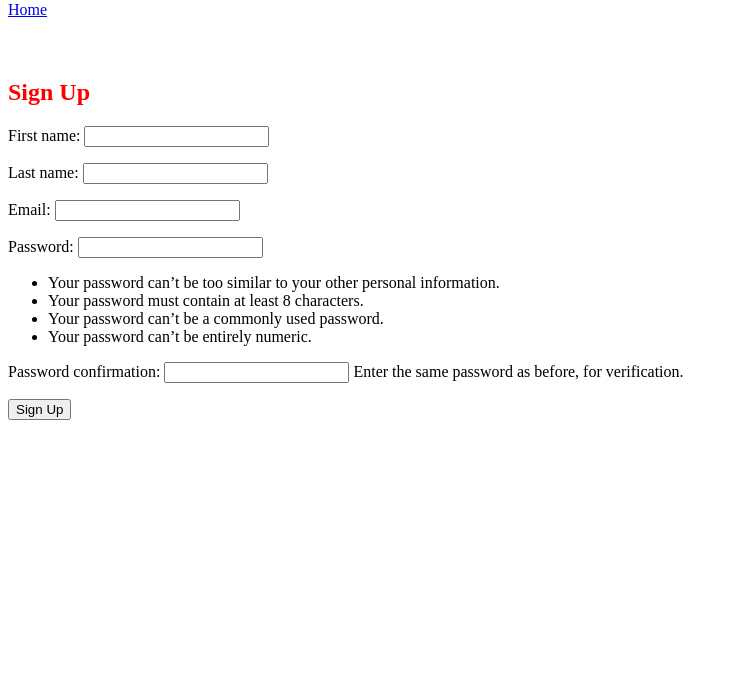
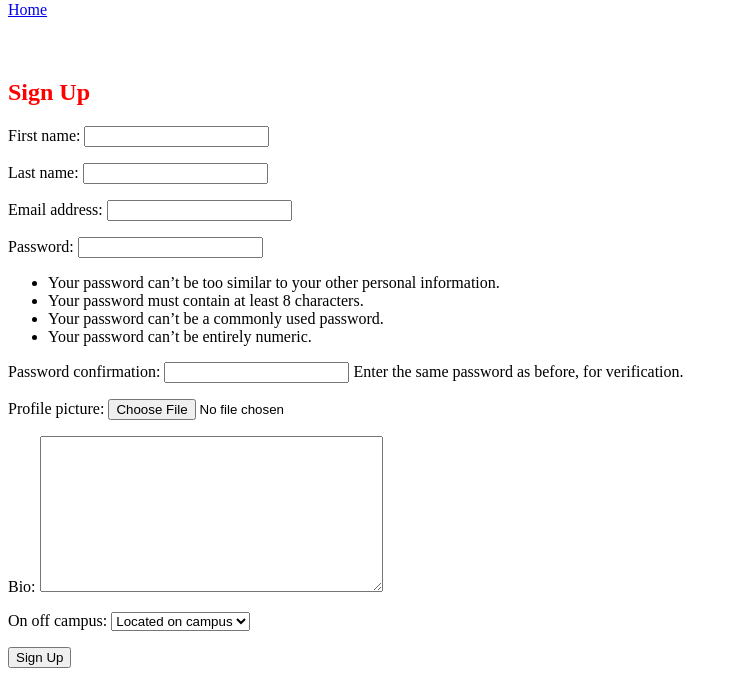
Before and after one commit to smdalton/slugtrades, a Django app: page /signup/ in a window 1280 px wide. Shown: the part 153-829 px from the top of the page, without its empty margins (0-738 px from the left). Before the commit the page ends 573 px from the top, so only its background shows below. Run offline with Django 3.2, Linux system fonts and the light colour scheme; some libraries are stand-ins or nearby versions.

Commit message:
commiting two different ways to implement sign up for checking

```diff
--- a/slug_trade/slug_trade_app/forms.py
+++ b/slug_trade/slug_trade_app/forms.py
@@ -4,8 +4,7 @@ from django.contrib.auth.forms import UserCreationForm
 from slug_trade_app.models import UserProfile
 
 class UserForm(UserCreationForm):
-    email = forms.EmailField(required=False)
-
+    # email = forms.EmailField(required=False)
     class Meta:
         model = User
         fields = (
@@ -16,17 +15,17 @@ class UserForm(UserCreationForm):
             'password2',
         )
 
-    def save(self, commit=True):
-        user = super(UserForm, self).save(commit=False)
-        user.username = self.cleaned_data['email']
-        user.first_name = self.cleaned_data['first_name']
-        user.last_name = self.cleaned_data['last_name']
-        user.email = self.cleaned_data['email']
-
-        if commit:
-            user.save()
-
-        return user
+    # def save(self, commit=True):
+    #     user = super(UserForm, self).save(commit=False)
+    #     user.username = self.cleaned_data['email']
+    #     user.first_name = self.cleaned_data['first_name']
+    #     user.last_name = self.cleaned_data['last_name']
+    #     user.email = self.cleaned_data['email']
+    #
+    #     if commit:
+    #         user.save()
+    #
+    #     return user
 
 
 class UserProfileForm(forms.ModelForm):
--- a/slug_trade/slug_trade_app/views.py
+++ b/slug_trade/slug_trade_app/views.py
@@ -3,6 +3,7 @@ from django.contrib.auth import login, authenticate
 from django.contrib.auth.models import User
 from slug_trade_app.forms import UserForm, UserProfileForm
 from . import models
+from slug_trade_app.models import UserProfile
 # Create your views here.
 
 def index(request):
@@ -22,11 +23,52 @@ def profile(request):
         return render(request, 'slug_trade_app/not_authenticated.html')
 
 def signup(request):
+
     if request.method == 'POST':
+
         user_form = UserForm(request.POST)
+        profile_form = UserProfileForm(request.POST)
 
         if user_form.is_valid():
-            user = user_form.save()
+            print("1")
+            #user
+            created_user = user_form.save(commit=False)
+            created_user.username = created_user.email
+            created_user.set_password(created_user.password)
+            created_user.save()
+            print("2")
+
+            #extended profile
+            created_profile = profile_form.save(commit=False)
+            print("3")
+            created_profile.user = created_user
+            print("4")
+            created_profile.save()
+            print("5")
+
+
+            # # create user
+            # username = request.POST['email']
+            # first_name = request.POST['first_name']
+            # last_name = request.POST['last_name']
+            # email = request.POST['email']
+            # password = request.POST['password1']
+            #
+            # user = User.objects.create_user(username=username,
+            #                     first_name=first_name,
+            #                     last_name=last_name,
+            #                     email=email,
+            #                     password=password)
+            #
+            # #extended
+            # bio = request.POST['bio']
+            # on_off_campus = request.POST['on_off_campus']
+            #
+            # user_profile = UserProfile.objects.create( user=user,
+            #                     bio=bio,
+            #                     on_off_campus=on_off_campus)
+
+
 
             user = authenticate(username=user_form.cleaned_data['email'],
                                     password=user_form.cleaned_data['password1'],
@@ -35,5 +77,6 @@ def signup(request):
             return redirect('/home')
     else:
         user_form = UserForm()
+        profile_form = UserProfileForm()
 
-        return render(request, 'slug_trade_app/signup.html', {'user_form': user_form})
+        return render(request, 'slug_trade_app/signup.html', {'user_form': user_form, 'profile_form': profile_form})
--- a/slug_trade/templates/slug_trade_app/signup.html
+++ b/slug_trade/templates/slug_trade_app/signup.html
@@ -15,6 +15,7 @@
     <form enctype="multipart/form-data" method="post" >
       {% csrf_token %}
       {{ user_form.as_p }}
+      {{ profile_form.as_p }}
 
 
       <input type="submit" name="" value="Sign Up">
```
